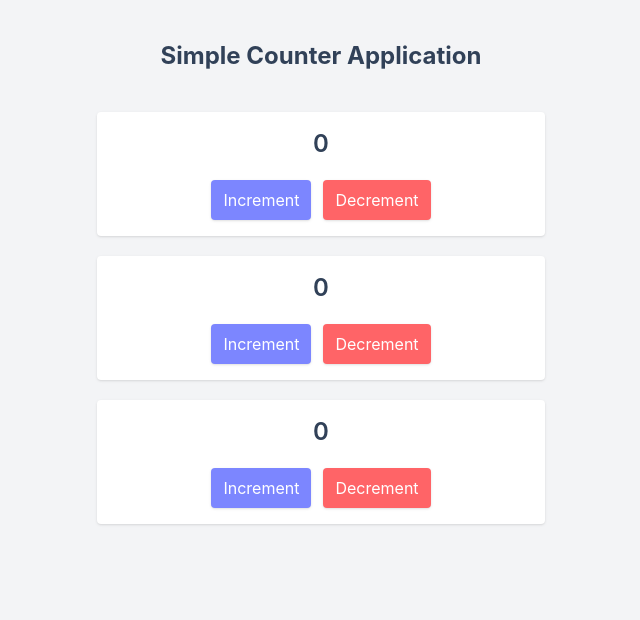
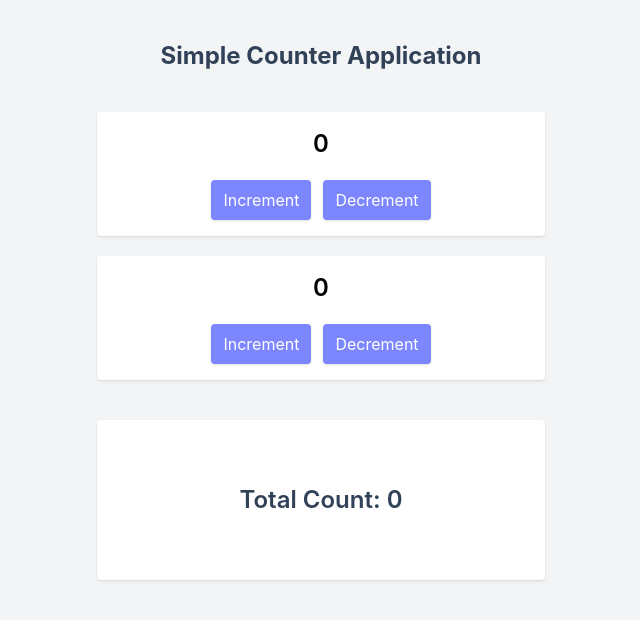
Before and after one commit to Shaqibul-Neil/redux-fundamentals, a React (Vite) app: page / in a window 1280 px wide. Shown: the top 620 px of the page, without its empty margins (319-959 px from the left). Built offline with nearby package versions, Linux system fonts and the light colour scheme.

Commit message:
using redux with vanilla js

```diff
--- /dev/null
+++ b/html_template/index.html
@@ -0,0 +1,44 @@
+<!doctype html>
+<html lang="en">
+  <head>
+    <meta charset="UTF-8" />
+    <meta http-equiv="X-UA-Compatible" content="IE=edge" />
+    <meta name="viewport" content="width=device-width, initial-scale=1.0" />
+    <title>Simple Counter Application</title>
+    <script src="https://cdn.tailwindcss.com"></script>
+    <script src="https://cdnjs.cloudflare.com/ajax/libs/redux/4.2.1/redux.min.js"></script>
+  </head>
+  <body>
+    <div class="w-screen h-screen p-10 bg-gray-100 text-slate-700">
+      <!-- header -->
+      <h1 class="max-w-md mx-auto text-center text-2xl font-bold">
+        Simple Counter Application
+      </h1>
+
+      <!-- counters -->
+      <div class="max-w-md mx-auto mt-10 space-y-5">
+        <div
+          class="p-4 h-auto flex flex-col items-center justify-center space-y-5 bg-white rounded shadow"
+        >
+          <div id="counter" class="text-2xl font-semibold"></div>
+          <div class="flex space-x-3">
+            <button
+              class="bg-indigo-400 text-white px-3 py-2 rounded shadow"
+              id="increment"
+            >
+              Increment
+            </button>
+            <button
+              class="bg-red-400 text-white px-3 py-2 rounded shadow"
+              id="decrement"
+            >
+              Decrement
+            </button>
+          </div>
+        </div>
+      </div>
+    </div>
+
+    <script src="./script.js"></script>
+  </body>
+</html>
--- /dev/null
+++ b/html_template/script.js
@@ -0,0 +1,45 @@
+//select dom elements
+const counterElement = document.querySelector("#counter");
+const incrementButton = document.querySelector("#increment");
+const decrementButton = document.querySelector("#decrement");
+
+//initial state
+const initialState = {
+  value: 0,
+};
+
+//create reducer function
+const counterReducer = (state = initialState, action) => {
+  if (action.type === "increment") {
+    return { ...state, value: state.value + 1 };
+  } else if (action.type === "decrement") {
+    return { ...state, value: state.value - 1 };
+  } else {
+    return state;
+  }
+};
+
+//create store
+/* global Redux */
+const store = Redux.createStore(counterReducer);
+
+//dom update
+const render = () => {
+  const currentState = store.getState();
+  counterElement.innerText = currentState.value.toString();
+};
+//update ui initially
+render();
+
+//subscribe to store
+store.subscribe(render);
+
+//button click listener
+incrementButton.addEventListener("click", () => {
+  //call dispatch
+  store.dispatch({ type: "increment" });
+});
+
+decrementButton.addEventListener("click", () => {
+  store.dispatch({ type: "decrement" });
+});
--- a/src/App.jsx
+++ b/src/App.jsx
@@ -1,6 +1,32 @@
+import { useState } from "react";
 import Counter from "./components/Counter";
+import Stats from "./components/Stats";
 
+const initialState = [
+  { id: 1, count: 0 },
+  { id: 2, count: 0 },
+];
 export default function App() {
+  const [state, setState] = useState(initialState);
+
+  const totalCount = () => {
+    return state.reduce((total, counter) => total + counter.count, 0);
+  };
+
+  const increment = (id) => {
+    const updatedCounter = state.map((c) =>
+      c.id === id ? { ...c, count: c.count + 1 } : c,
+    );
+    setState(updatedCounter);
+  };
+
+  const decrement = (id) => {
+    const updatedCounter = state.map((c) =>
+      c.id === id ? { ...c, count: c.count - 1 } : c,
+    );
+    setState(updatedCounter);
+  };
+
   return (
     <div className="w-screen h-screen p-10 bg-gray-100 text-slate-700">
       <h1 className="max-w-md mx-auto text-center text-2xl font-bold">
@@ -8,9 +34,18 @@ export default function App() {
       </h1>
 
       <div className="max-w-md mx-auto mt-10 space-y-5">
-        <Counter />
-        <Counter />
-        <Counter />
+        {state.map((count) => (
+          <Counter
+            key={count.id}
+            id={count.id}
+            increment={increment}
+            decrement={decrement}
+            state={count.count}
+          />
+        ))}
+      </div>
+      <div className="max-w-md mx-auto mt-10 space-y-5">
+        <Stats count={totalCount()} />
       </div>
     </div>
   );
--- /dev/null
+++ b/src/components/Button.jsx
@@ -0,0 +1,12 @@
+const Button = ({ label, onClick }) => {
+  return (
+    <button
+      className="bg-indigo-400 text-white px-3 py-2 rounded shadow"
+      onClick={onClick}
+    >
+      {label}
+    </button>
+  );
+};
+
+export default Button;
--- /dev/null
+++ b/src/components/Count.jsx
@@ -0,0 +1,5 @@
+const Count = ({ count }) => {
+  return <div className="text-2xl font-semibold text-black">{count}</div>;
+};
+
+export default Count;
--- a/src/components/Counter.jsx
+++ b/src/components/Counter.jsx
@@ -1,33 +1,15 @@
-import { useState } from "react";
+import Button from "./Button";
+import Count from "./Count";
 
-export default function Counter() {
-    const [count, setCount] = useState(0);
+export default function Counter({ id, state, increment, decrement }) {
+  return (
+    <div className="p-4 h-auto flex flex-col items-center justify-center space-y-5 bg-white rounded shadow">
+      <Count count={state} />
 
-    const increment = () => {
-        setCount((prevCount) => prevCount + 1);
-    };
-
-    const decrement = () => {
-        setCount((prevCount) => prevCount - 1);
-    };
-
-    return (
-        <div className="p-4 h-auto flex flex-col items-center justify-center space-y-5 bg-white rounded shadow">
-            <div className="text-2xl font-semibold">{count}</div>
-            <div className="flex space-x-3">
-                <button
-                    className="bg-indigo-400 text-white px-3 py-2 rounded shadow"
-                    onClick={increment}
-                >
-                    Increment
-                </button>
-                <button
-                    className="bg-red-400 text-white px-3 py-2 rounded shadow"
-                    onClick={decrement}
-                >
-                    Decrement
-                </button>
-            </div>
-        </div>
-    );
+      <div className="flex space-x-3">
+        <Button label="Increment" onClick={() => increment(id)} />
+        <Button label="Decrement" onClick={() => decrement(id)} />
+      </div>
+    </div>
+  );
 }
--- /dev/null
+++ b/src/components/Stats.jsx
@@ -0,0 +1,9 @@
+const Stats = ({ count }) => {
+  return (
+    <div className="p-4 h-40 flex flex-col items-center justify-center space-y-5 bg-white rounded shadow">
+      <div className="text-2xl font-semibold"> Total Count: {count}</div>
+    </div>
+  );
+};
+
+export default Stats;
```
